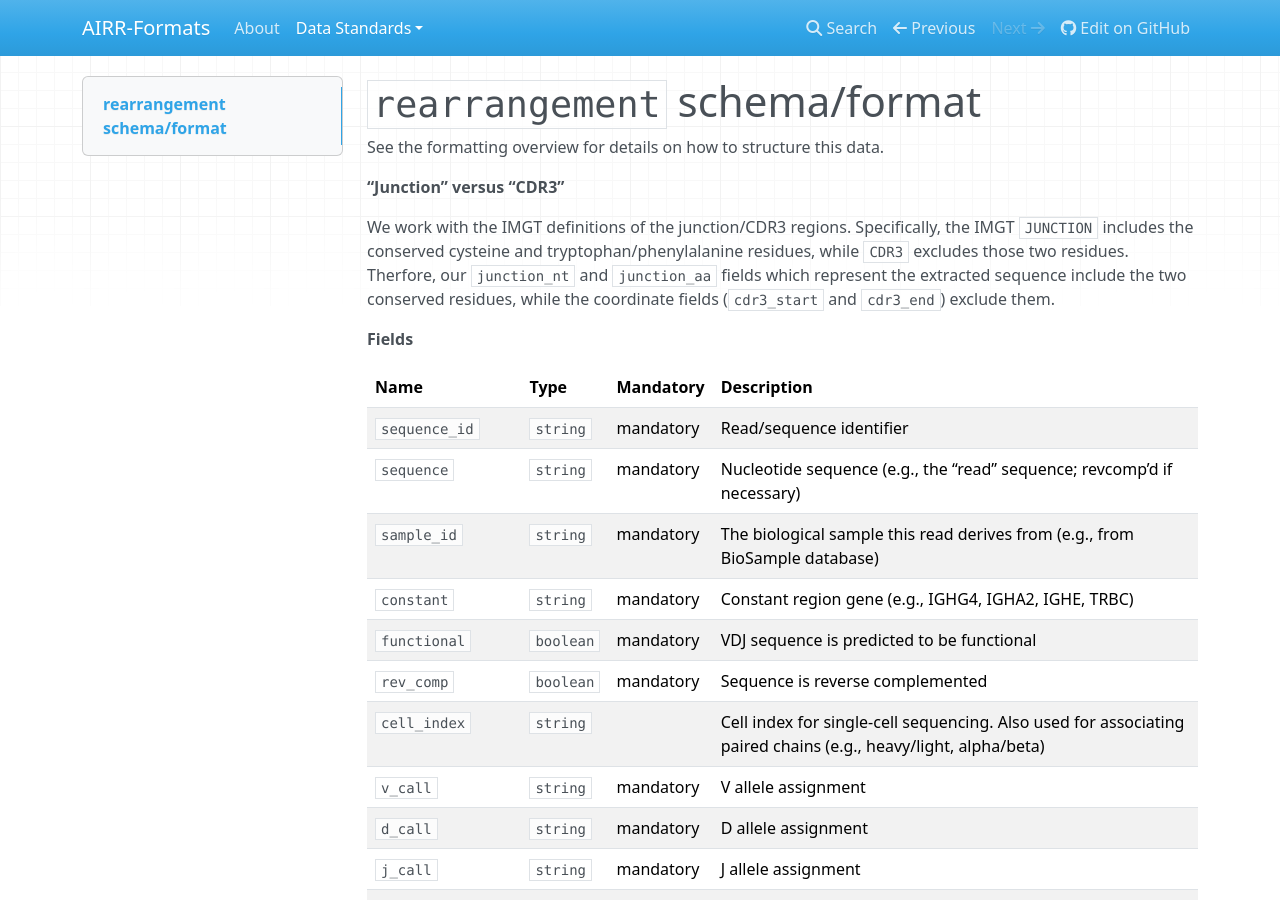
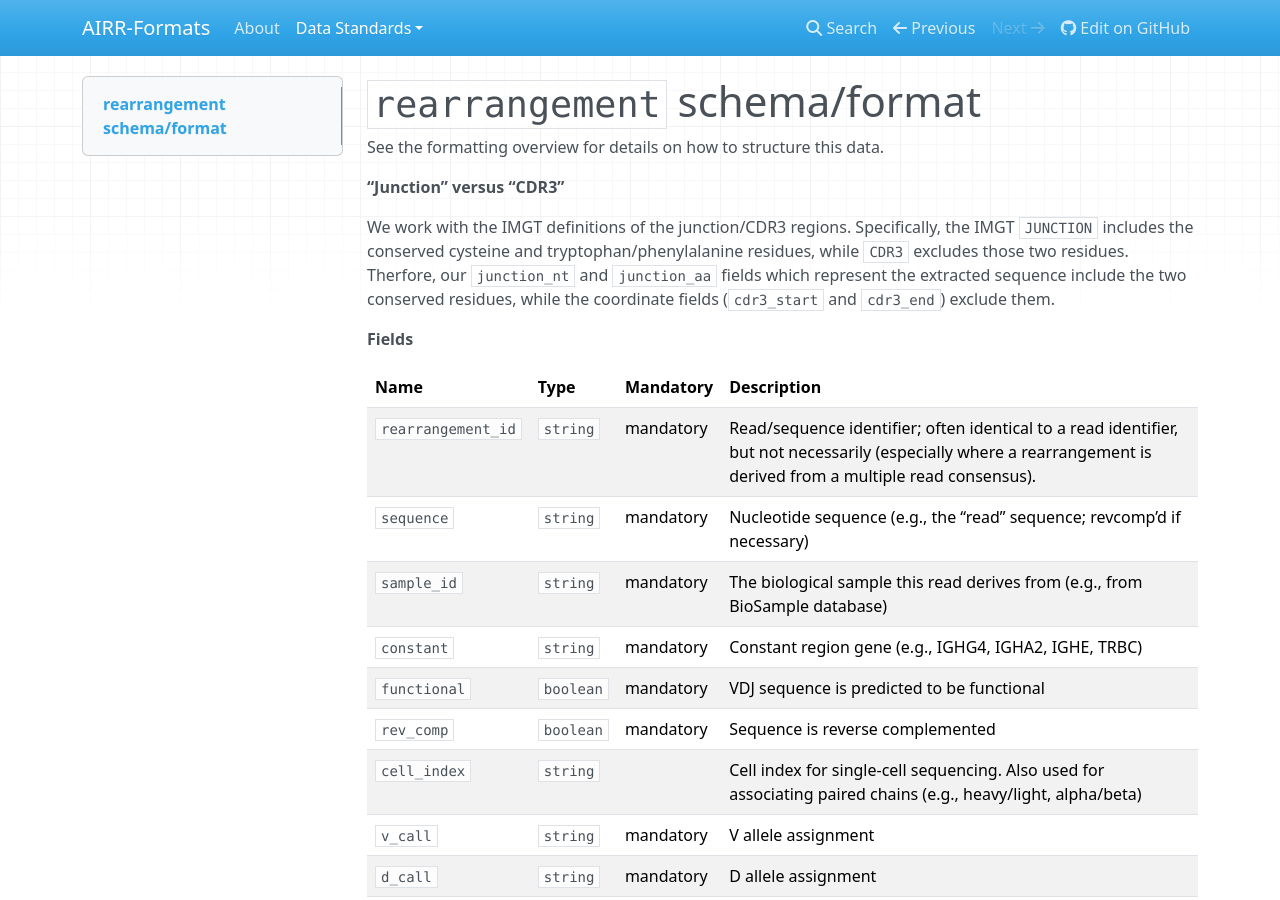
Before and after one commit to airr-community/airr-standards, an MkDocs documentation site: the page built from docs/rearrangements.md, in a window 1280 px wide and 900 px high. Built offline with MkDocs 1.6.1, drawn with Linux system fonts in a browser that asks for light colours; nearby versions of some CDN libraries; old or Windows-style settings are respelled for this version of MkDocs.

Commit message:
Switched to rearrangement_id
Fixes #46

```diff
--- a/docs/rearrangements.md
+++ b/docs/rearrangements.md
@@ -16,7 +16,7 @@ exclude them.
 
 | Name | Type | Mandatory | Description |
 | --- | --- | --- | --- |
-| `sequence_id` | `string` |  mandatory  | Read/sequence identifier |
+| `rearrangement_id` | `string` |  mandatory  | Read/sequence identifier; often identical to a read identifier, but not necessarily (especially where a rearrangement is derived from a multiple read consensus). |
 | `sequence` | `string` |  mandatory  | Nucleotide sequence (e.g., the "read" sequence; revcomp'd if necessary) |
 | `sample_id` | `string` |  mandatory  | The biological sample this read derives from (e.g., from BioSample database) |
 | `constant` | `string` |  mandatory  | Constant region gene (e.g., IGHG4, IGHA2, IGHE, TRBC) |
```
Also changed, not shown: docs/alignments.md (+1 -1 lines), 4 other files.
